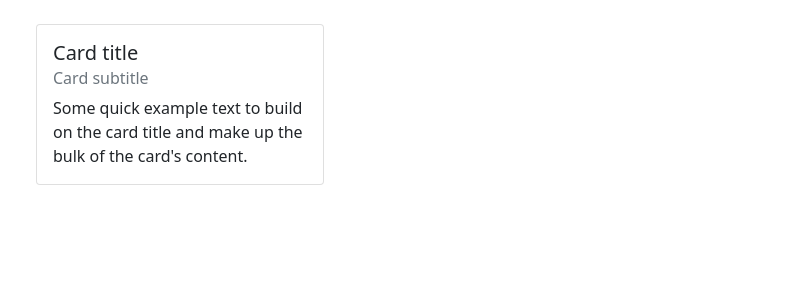
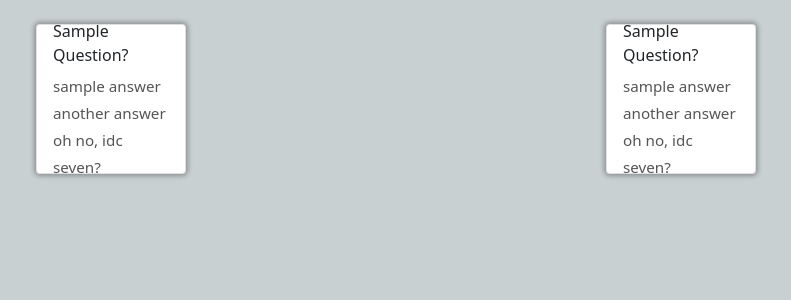
Before and after one commit to donev-stan/Flashcard-Quiz, a React (Create React App) app in the folder flashcard-quiz/: page / in a window 1280 px wide. Shown: the top 300 px of the page, without its empty margins (0-791 px from the left). Built offline with nearby package versions, Linux system fonts and the light colour scheme.

Commit message:
styling and sxios

```diff
--- a/flashcard-quiz/package.json
+++ b/flashcard-quiz/package.json
@@ -6,6 +6,7 @@
     "@testing-library/jest-dom": "^5.12.0",
     "@testing-library/react": "^11.2.6",
     "@testing-library/user-event": "^12.8.3",
+    "axios": "^0.21.1",
     "bootstrap": "^5.0.0",
     "react": "^17.0.2",
     "react-bootstrap": "^1.5.2",
--- a/flashcard-quiz/public/index.html
+++ b/flashcard-quiz/public/index.html
@@ -16,7 +16,7 @@
             integrity="sha384-wEmeIV1mKuiNpC+IOBjI7aAzPcEZeedi5yW5f2yOq55WWLwNGmvvx4Um1vskeMj0"
             crossorigin="anonymous"
         />
-        <title>React App</title>
+        <title>Flashcard Trivia</title>
     </head>
     <body>
         <noscript>You need to enable JavaScript to run this app.</noscript>
--- /dev/null
+++ b/flashcard-quiz/src/App.css
@@ -0,0 +1,62 @@
+body {
+    background-color: #C8D0D2;
+}
+
+.card {
+    display: flex;
+    justify-content: center;
+    align-items: center;
+    position: relative;
+
+    border-radius: .25rem;
+    box-shadow: 0 0 5px 2px rgba(0, 0, 0, .3);
+    background-color: white;
+
+    height: 150px;
+    width: 150px;
+
+    transform: perspective(1000px) rotateY(var(--rotate-y, 0)) translateY(var(--translate-y, 0));
+    transform-style: preserve-3d;
+    transition: 150ms;
+
+    cursor: pointer;
+}
+
+.card:hover {
+    --translate-y: -2px;
+    box-shadow: 0 0 5px 2px rgba(0, 0, 0, .5);
+}
+
+.card.flip {
+    --rotate-y: 180deg;
+}
+
+.card .front,
+.card .back {
+    position: absolute;
+    padding: 1rem;
+    backface-visibility: hidden;
+}
+
+.card .front {
+    left: 0;
+}
+
+.card .back {
+    transform: rotateY(180deg);
+}
+
+
+.flashcard-options {
+    margin-top: .5rem;
+}
+
+.flashcard-option {
+    color: #555;
+    font-size: .95rem;
+    margin-top: .25rem;
+}
+
+.flashcard-option:first-child {
+    margin-top: 0;
+}
--- a/flashcard-quiz/src/App.js
+++ b/flashcard-quiz/src/App.js
@@ -1,5 +1,6 @@
 import React, { useState } from 'react';
 import FlashcardList from './FlashcardList';
+import './App.css';
 
 function App() {
 
--- a/flashcard-quiz/src/Flashcard.jsx
+++ b/flashcard-quiz/src/Flashcard.jsx
@@ -1,22 +1,27 @@
-import React from "react";
+import React, { useState } from "react";
 
-export default function Flashcard() {
+export default function Flashcard({ flashcard }) {
+    const [flip, setFlip] = useState(false);
+
     return (
         <div className="col">
+            <div
+                className={`card ${flip ? "flip" : ""}`}
+                onClick={() => setFlip(!flip)}
+            >
+                <div className="front">
+                    {flashcard.question}
+                    <div className="flashcard-options">
+                        {flashcard.options.map((option) => {
+                            return (
+                                <div className="flashcard-option">{option}</div>
+                            );
+                        })}
+                    </div>
+                </div>
 
-            <div className="card" style={{ width: "18rem" }}>
-                <div className="card-body">
-                    <h5 className="card-title">Card title</h5>
-                    <h6 className="card-subtitle mb-2 text-muted">
-                        Card subtitle
-                    </h6>
-                    <p className="card-text">
-                        Some quick example text to build on the card title and
-                        make up the bulk of the card's content.
-                    </p>
-                </div>
+                <div className="back">{flashcard.answer}</div>
             </div>
-
         </div>
     );
 }
--- a/flashcard-quiz/src/FlashcardList.jsx
+++ b/flashcard-quiz/src/FlashcardList.jsx
@@ -5,7 +5,9 @@
     return (
         <div className="container m-4">
             <div className="row">
-                <Flashcard />
+                {flashcards.map(flashcard => {
+                    return <Flashcard flashcard={flashcard} key={flashcard.id} />
+                })}
             </div>
         </div>
     );
```
Also changed, not shown: 1 other file (tests, documents, lock files or other folders).
